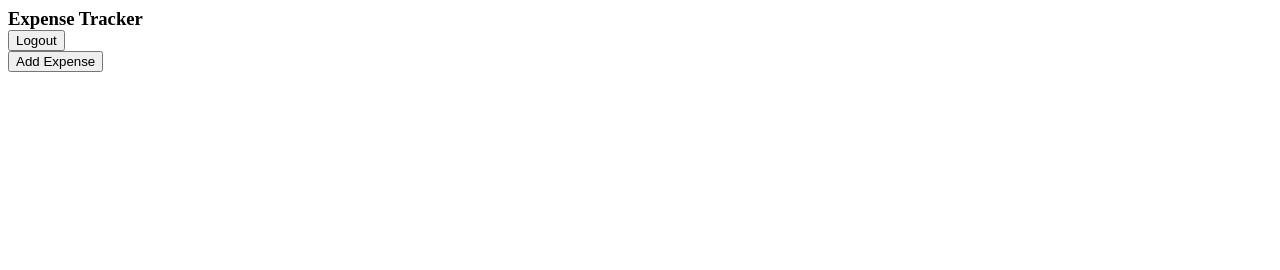
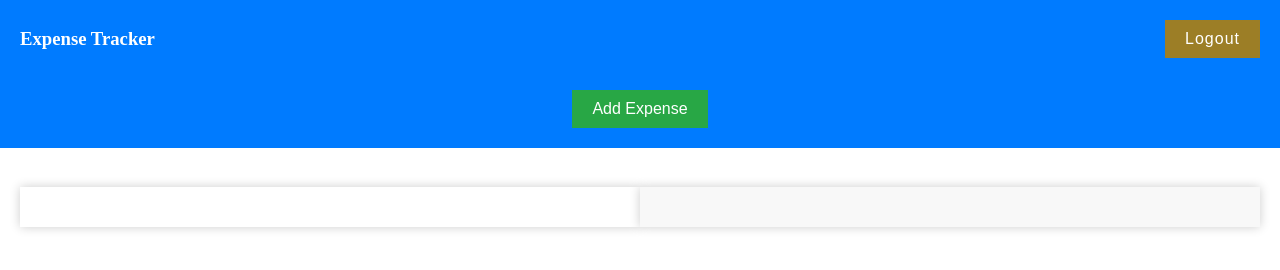
Before and after one commit to AqibNoor2007/expense_app, a plain HTML site: page dashBoard/index.html in a window 1280 px wide. Drawn offline with Linux system fonts and the light colour scheme.

Commit message:
save file

```diff
--- a/dashBoard/index.html
+++ b/dashBoard/index.html
@@ -4,7 +4,7 @@
     <meta charset="UTF-8" />
     <meta name="viewport" content="width=device-width, initial-scale=1.0" />
 
-    <link rel="stylesheet" href="dashbord.css" />
+    <link rel="stylesheet" href="index.css" />
 
     <script src="./dashbord.js" defer></script>
     <title>Expense Tracker Dashboard</title>
```
